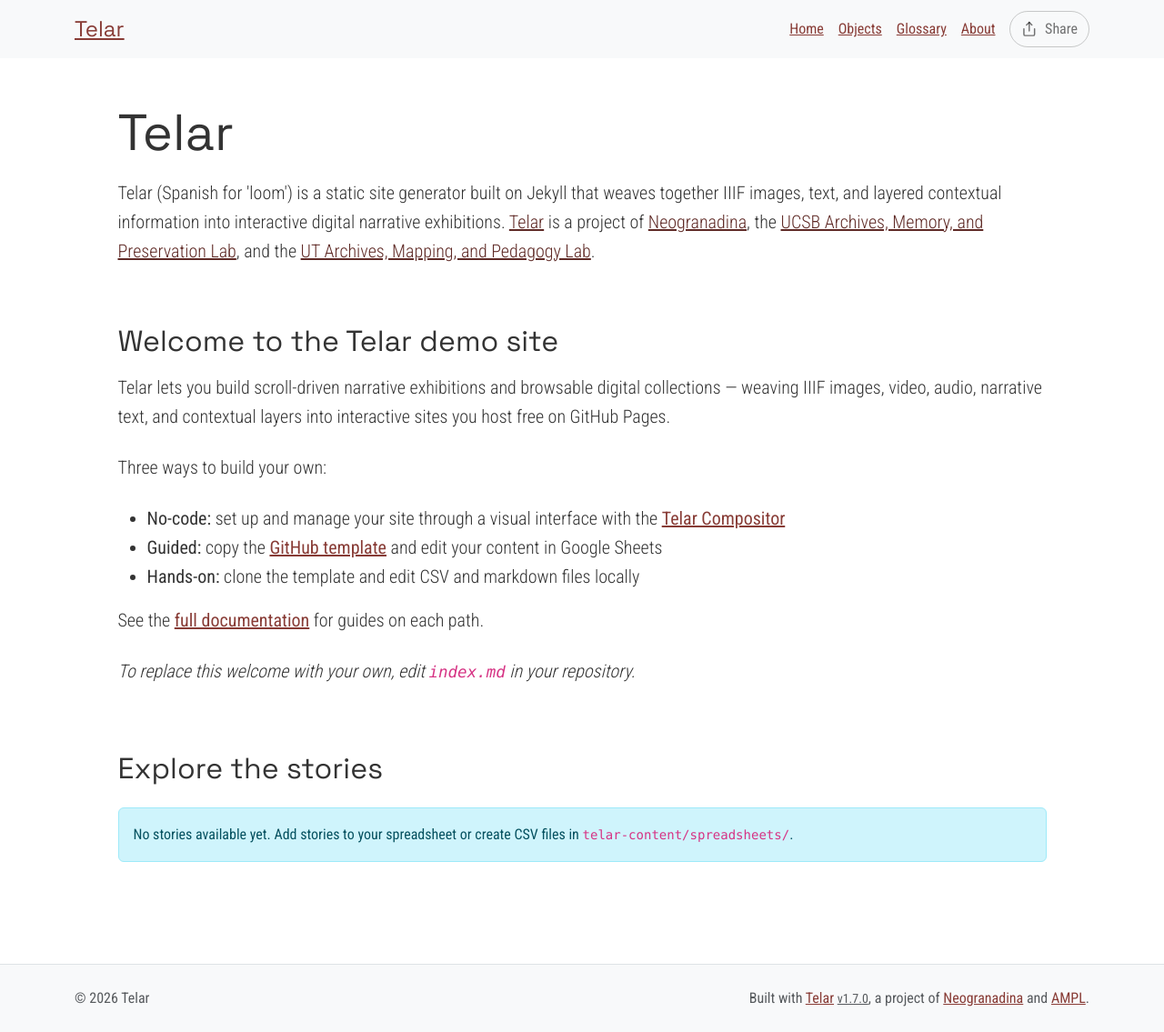
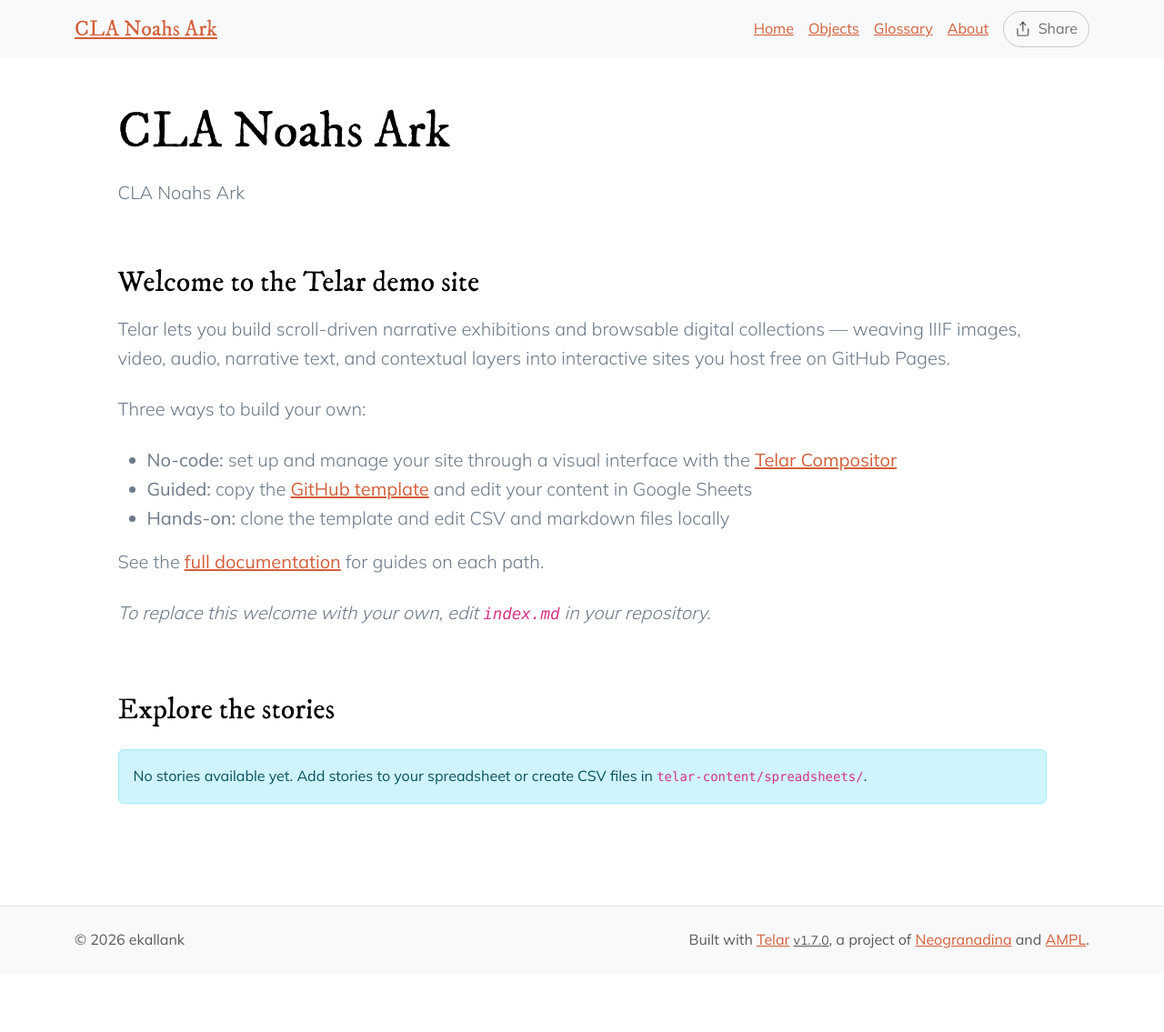
Before and after one commit to ekallank/cla_noahs_ark, a Jekyll site: the page built from index.md, in a window 1280 px wide. Shown: the whole page at 91% size. Built offline with Jekyll 4.4.1, drawn with Linux system fonts in a browser that asks for light colours; after the commit the page ends 1071 px from its top, so only the background shows below that.

Commit message:
Set up site configuration and starter content

```diff
--- a/_config.yml
+++ b/_config.yml
@@ -2,13 +2,13 @@
 # https://telar.org
 
 # Site Settings
-title: "Telar"
-description: "Telar (Spanish for 'loom') is a static site generator built on Jekyll that weaves together IIIF images, text, and layered contextual information into interactive digital narrative exhibitions. <a href='https://github.com/UCSB-AMPLab/telar'>Telar</a> is a project of <a href='https://neogranadina.org'>Neogranadina</a>, the <a href='https://ampl.clair.ucsb.edu/'>UCSB Archives, Memory, and Preservation Lab</a>, and the <a href='https://liberalarts.utexas.edu/history/'>UT Archives, Mapping, and Pedagogy Lab</a>."
-url: "https://ampl.clair.ucsb.edu"
-baseurl: "/telar"
-author: ""
+title: "CLA Noahs Ark"
+description: "CLA Noahs Ark"
+url: "https://ekallank.github.io"
+baseurl: "/cla_noahs_ark"
+author: "ekallank"
 email: ""
-telar_theme: "trama" # Options: trama, paisajes, neogranadina, santa-barbara, austin, or custom
+telar_theme: "neogranadina" # Options: trama, paisajes, neogranadina, santa-barbara, austin, or custom
 logo: ""
 telar_language: "en" # Options: "en" (English), "es" (Español)
 collection_mode: false # Set to true to show objects first with large thumbnails and stories below with small thumbnails (collection-first homepage)
@@ -18,7 +18,7 @@
   show_on_homepage: true # Set to false to hide stories section from homepage (stories still accessible via direct URL)
   show_story_steps: true # Set to false to hide "Step X" overlay in stories
   show_object_credits: true # Set to true to display object credits badge (bottom-left corner, dismissable)
-  include_demo_content: true # Fetch demo stories from content.telar.org. Switch this off to hide demo stories and their content.
+  include_demo_content: false # Fetch demo stories from content.telar.org. Switch this off to hide demo stories and their content.
 
 # Collection Interface Settings
 collection_interface:
@@ -45,7 +45,7 @@
 #    - If using GitHub Pages: GitHub Actions will automatically discover tab GIDs and fetch CSVs
 #    - If running locally: Run `python3 scripts/fetch_google_sheets.py` before building
 google_sheets:
-  enabled: true
+  enabled: false
   published_url: "https://docs.google.com/spreadsheets/d/e/2PACX-1vT9eeRoyQCr1j-1uDaWBm-rgZNXtn9A-mepL0I4dqDTx2-E_6gbVD-8x0DYDVhppiAzrFpd20_9cr3z/pubhtml"
 
 #
--- a/telar-content/spreadsheets/glossary.csv
+++ b/telar-content/spreadsheets/glossary.csv
@@ -2,6 +2,4 @@
 id_término,titulo,definición
 # Make it lower-case and avoid spaces.,# Please provide a title — this is required.,"Panel content: write text here, paste markdown, or the name of an .md file in /components/texts/glossary/ (the .md extension is required)"
 # Escríbelo en minúsculas y sin espacios.,# Incluye un título: este campo es obligatorio.,"Contenido del panel: escribe texto aquí, pega markdown, o indica un archivo archivo .md en /components/texts/glossary/ (la extensión .md es obligatoria)"
-telar,Telar,"Telar (Spanish for 'loom') is a minimal-computing framework that weaves together IIIF images, audio, video, and texts to create layered visual narratives for digital scholarship, public exhibitions, community storytelling, and classroom projects. Learn more at [Telar.org](https://telar.org)
-
-Telar es un marco de computación mínima que entreteje imágenes IIIF, audio, video y textos en narrativas visuales por capas para humanidades digitales, exposiciones públicas, narrativa comunitaria y proyectos en el salón de clase. Aprende más en [Telar.org](https://telar.org)"
+telar,Telar,"Telar (Spanish for 'loom') is a minimal-computing framework that weaves together IIIF images, audio, video, and texts to create layered visual narratives for digital scholarship, public exhibitions, community storytelling, and classroom projects. Learn more at [Telar.org](https://telar.org)"
--- a/telar-content/spreadsheets/plantilla_en_blanco.csv
+++ /dev/null
@@ -1,5 +0,0 @@
-paso,objeto,página,x,y,zoom,inicio_clip,fin_clip,bucle,texto_alt,pregunta,respuesta,boton_capa1,contenido_capa1,boton_capa2,contenido_capa2
-#,id_objeto de la pestaña objetos / objects,para objetos con múltiples páginas,Posición horizontal 0-1 (0.5 = centro),Posición vertical 0-1 (0.5 = centro),1.0 = imagen completa,"Tiempo de inicio para clips de video/audio, ej. ""1:30"" (m:ss) o ""90"" (segundos)",Tiempo de fin para clips de video/audio,sí para repetir el clip (loop),"Describe lo que se ve en esta vista ampliada para lectores de pantalla. Si se deja vacío, se usa la descripción de imagen del objeto.",Encabezado para este paso,Texto breve de 1-2 oraciones,"Texto opcional del botón (predeterminado: ""Saber más"")","Contenido del panel: escribe texto aquí, pega markdown, o indica ruta a archivo .md (ej. tu-historia/archivo.md)","Texto opcional del segundo botón (predeterminado: ""Profundizar más"")","Segundo panel: escribe texto aquí, pega markdown, o indica ruta a archivo .md"
-1,telar-placeholder,,,,,,,,,pregunta,respuesta,,,,
-2,telar-placeholder,,,,,,,,,pregunta,respuesta,,,,
-3,telar-placeholder,,,,,,,,,pregunta,respuesta,,,,
--- a/telar-content/spreadsheets/project.csv
+++ b/telar-content/spreadsheets/project.csv
@@ -3,4 +3,3 @@
 #,# Must match the tab name exactly. Use lowercase letters and hyphens (e.g. allegorical-woman),Story title,Optional subtitle,Optional attribution (supports markdown),"If ""yes"", then users will need the key you set in _config.yml to access this story."
 #,# Debe coincidir con el nombre de la pestaña exactamente. Usa letras minúsculas y guiones (p. ej. mujer-alegorica),Título de la historia,Subtítulo opcional,Atribución opcional (admite markdown),"Si ""sí"", los usuarios deberán utilizar la clave que fijes en _config.yml"
 1,blank_template,replace me with your title,,,FALSE
-2,plantilla_en_blanco,reemplázame con tu título,,,FALSE
```
Also changed, not shown: telar-content/texts/stories/plantilla_en_blanco/ejemplo-panel.md (deleted, +0 -9 lines).
